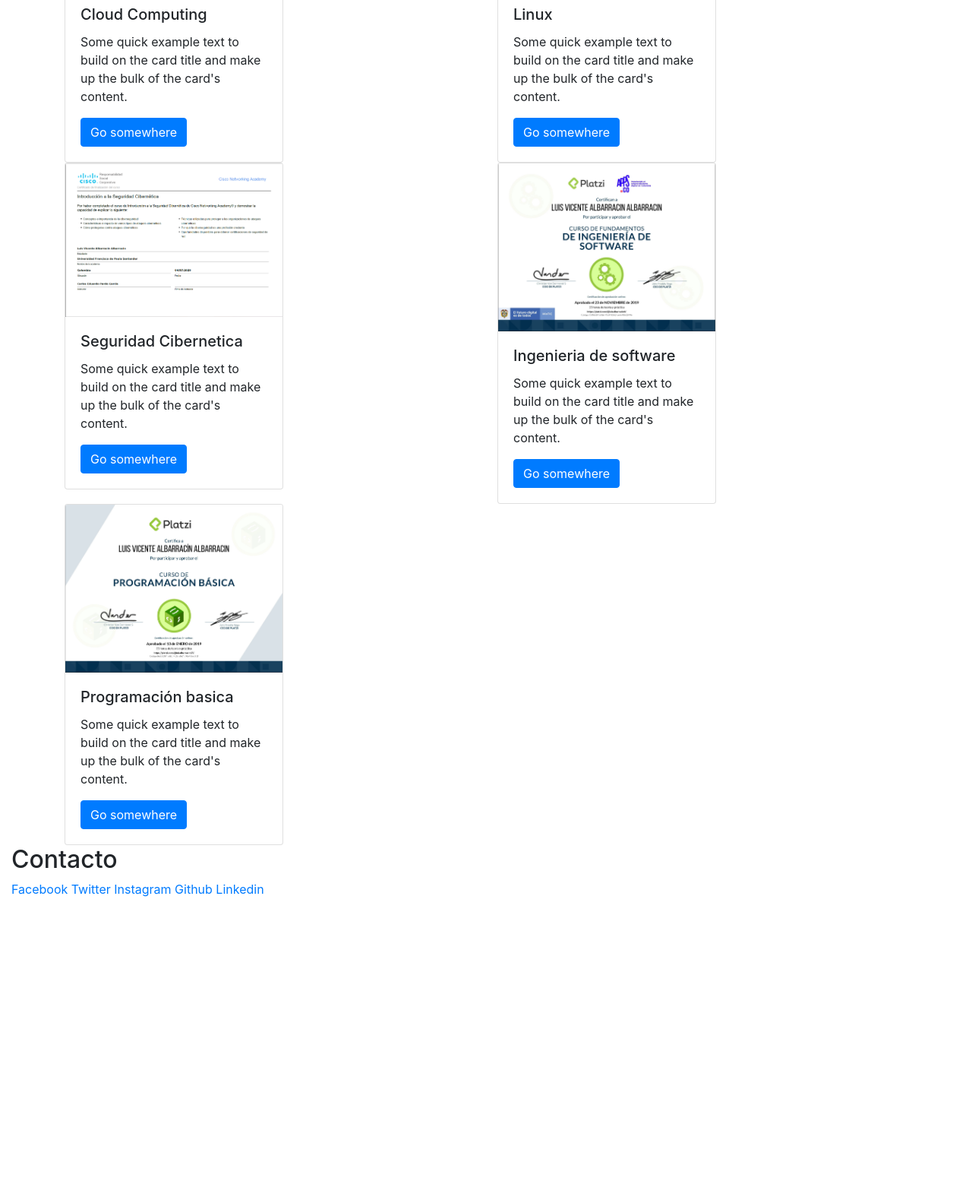
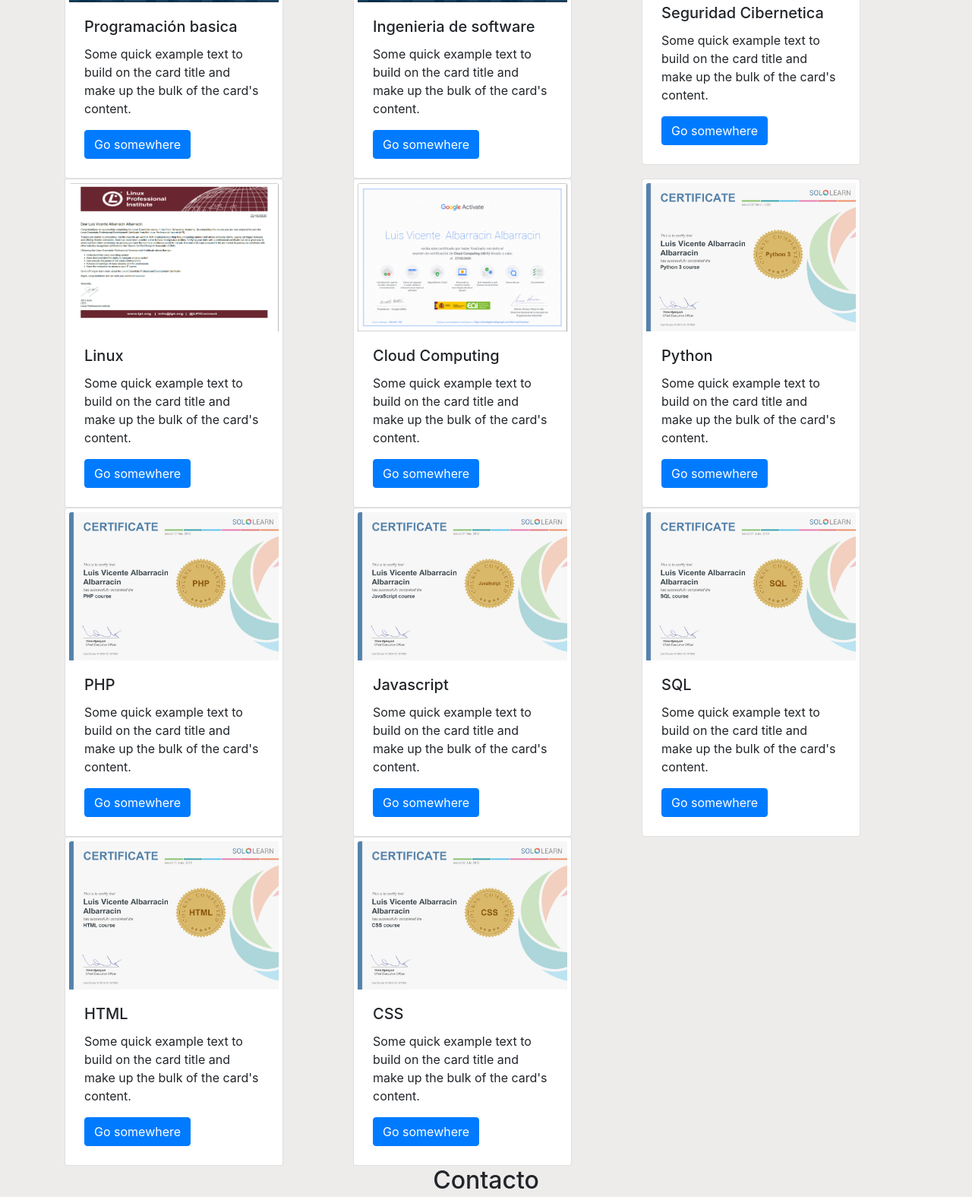
Before and after one commit to LuisAlbarracin/portafolio, a plain HTML site: page index.html in a window 1280 px wide. Shown: the part 613-2188 px from the top of the page at 76% size. Before the commit the page ends 1795 px from the top, so only its background shows below. Drawn offline with nearby package versions, Linux system fonts and the light colour scheme.

Commit message:
Agregando nuevos certificados

```diff
--- /dev/null
+++ b/css/styles.css
@@ -0,0 +1,7 @@
+body{
+    background: rgb(238, 235, 235);
+}
+
+.certificado{
+    padding: 5px;
+}
--- a/index.html
+++ b/index.html
@@ -1,11 +1,15 @@
 <!DOCTYPE html>
 <html lang="es">
-
   <head>
     <meta charset="UTF-8" />
     <meta name="viewport" content="width=device-width, initial-scale=1.0" />
-  <link rel="stylesheet" href="https://cdn.jsdelivr.net/npm/bootstrap@4.5.3/dist/css/bootstrap.min.css"
-    integrity="sha384-TX8t27EcRE3e/ihU7zmQxVncDAy5uIKz4rEkgIXeMed4M0jlfIDPvg6uqKI2xXr2" crossorigin="anonymous" />
+    <link
+      rel="stylesheet"
+      href="https://cdn.jsdelivr.net/npm/bootstrap@4.5.3/dist/css/bootstrap.min.css"
+      integrity="sha384-TX8t27EcRE3e/ihU7zmQxVncDAy5uIKz4rEkgIXeMed4M0jlfIDPvg6uqKI2xXr2"
+      crossorigin="anonymous"
+    />
+    <link rel="stylesheet" href="css/styles.css" />
     <title>Bienvenidos a mi sitio web</title>
   </head>
 
@@ -15,18 +19,25 @@
     </header>
     <section class="col-md-12">
       <h2 class="text-center">Quien soy</h2>
-    <img src="./img/matt.jpg" id="imagen" alt="Imagen de Matt de Death note" />
+      <img
+        src="./img/matt.jpg"
+        id="imagen"
+        alt="Imagen de Matt de Death note"
+      />
       <p>
-      Aqui va el extracto <br>
-      Lorem ipsum dolor sit, amet consectetur adipisicing elit. Quaerat ratione facilis soluta itaque libero amet eius
-      cumque, officiis tenetur voluptates doloremque maiores ipsa mollitia recusandae aut minima cupiditate
-      perspiciatis. Sed!Pariatur dolore aliquam iusto autem commodi eum error, eveniet amet quod atque vitae et! Aliquam
-      hic, voluptates ad odit labore necessitatibus ipsa adipisci minima atque quisquam neque ex mollitia ducimus.
+        Aqui va el extracto <br />
+        Lorem ipsum dolor sit, amet consectetur adipisicing elit. Quaerat
+        ratione facilis soluta itaque libero amet eius cumque, officiis tenetur
+        voluptates doloremque maiores ipsa mollitia recusandae aut minima
+        cupiditate perspiciatis. Sed!Pariatur dolore aliquam iusto autem commodi
+        eum error, eveniet amet quod atque vitae et! Aliquam hic, voluptates ad
+        odit labore necessitatibus ipsa adipisci minima atque quisquam neque ex
+        mollitia ducimus.
       </p>
     </section>
 
     <section class="col-md-12">
-    <h2>Proyectos</h2>
+      <h2 class="text-center">Proyectos</h2>
       <p>
         Lorem ipsum dolor sit amet consectetur adipisicing elit. Aspernatur
         blanditiis ea, voluptate rem laudantium modi eaque rerum at similique
@@ -36,76 +47,208 @@
     </section>
 
     <div class="container">
-
       <h2 class="text-center">Certificaciones</h2>
       <div class="row">
-      <div class="col-md-6">
-        <div class="card" style="width: 18rem;">
-          <img src="certificaciones/cloud_computing.png" class="card-img-top" alt="Certificado de Cisco">
+        <div class="col-md-4">
+          <div class="card certificado" style="width: 18rem">
+            <img
+              src="certificaciones/programacion_basica.png"
+              class="card-img-top"
+              alt="Certificado de Cisco"
+            />
             <div class="card-body">
-            <h5 class="card-title">Cloud Computing</h5>
-            <p class="card-text">Some quick example text to build on the card title and make up the bulk of the card's
-              content.</p>
+              <h5 class="card-title">Programación basica</h5>
+              <p class="card-text">
+                Some quick example text to build on the card title and make up
+                the bulk of the card's content.
+              </p>
               <a href="#" class="btn btn-primary">Go somewhere</a>
             </div>
           </div>
         </div>
 
-      <div class="col-md-6">
-        <div class="card" style="width: 18rem;">
-          <img src="certificaciones/linux.png" class="card-img-top" alt="Certificado de Cisco">
+        <div class="col-md-4">
+          <div class="card certificado" style="width: 18rem">
+            <img
+              src="certificaciones/ingenieria_software.png"
+              class="card-img-top"
+              alt="Certificado de Cisco"
+            />
             <div class="card-body">
-            <h5 class="card-title">Linux</h5>
-            <p class="card-text">Some quick example text to build on the card title and make up the bulk of the card's
-              content.</p>
+              <h5 class="card-title">Ingenieria de software</h5>
+              <p class="card-text">
+                Some quick example text to build on the card title and make up
+                the bulk of the card's content.
+              </p>
               <a href="#" class="btn btn-primary">Go somewhere</a>
             </div>
           </div>
         </div>
 
-      <div class="col-md-6">
-        <div class="card" style="width: 18rem;">
-          <img src="certificaciones/seguridad_cibernetica.png" class="card-img-top" alt="Certificado de Cisco">
+        <div class="col-md-4">
+          <div class="card certificado" style="width: 18rem">
+            <img
+              src="certificaciones/seguridad_cibernetica.png"
+              class="card-img-top"
+              alt="Certificado de Cisco"
+            />
             <div class="card-body">
               <h5 class="card-title">Seguridad Cibernetica</h5>
-            <p class="card-text">Some quick example text to build on the card title and make up the bulk of the card's
-              content.</p>
+              <p class="card-text">
+                Some quick example text to build on the card title and make up
+                the bulk of the card's content.
+              </p>
               <a href="#" class="btn btn-primary">Go somewhere</a>
             </div>
           </div>
         </div>
 
-      <div class="col-md-6">
-        <div class="card" style="width: 18rem;">
-          <img src="certificaciones/ingenieria_software.png" class="card-img-top" alt="Certificado de Cisco">
+        <div class="col-md-4">
+          <div class="card certificado" style="width: 18rem">
+            <img
+              src="certificaciones/linux.png"
+              class="card-img-top"
+              alt="Certificado de Cisco"
+            />
             <div class="card-body">
-            <h5 class="card-title">Ingenieria de software</h5>
-            <p class="card-text">Some quick example text to build on the card title and make up the bulk of the card's
-              content.</p>
+              <h5 class="card-title">Linux</h5>
+              <p class="card-text">
+                Some quick example text to build on the card title and make up
+                the bulk of the card's content.
+              </p>
               <a href="#" class="btn btn-primary">Go somewhere</a>
             </div>
           </div>
         </div>
 
-      <div class="col-md-6">
-        <div class="card" style="width: 18rem;">
-          <img src="certificaciones/programacion_basica.png" class="card-img-top" alt="Certificado de Cisco">
+        <div class="col-md-4">
+          <div class="card certificado" style="width: 18rem">
+            <img
+              src="certificaciones/cloud_computing.png"
+              class="card-img-top"
+              alt="Certificado de Cisco"
+            />
             <div class="card-body">
-            <h5 class="card-title">Programación basica</h5>
-            <p class="card-text">Some quick example text to build on the card title and make up the bulk of the card's
-              content.</p>
+              <h5 class="card-title">Cloud Computing</h5>
+              <p class="card-text">
+                Some quick example text to build on the card title and make up
+                the bulk of the card's content.
+              </p>
               <a href="#" class="btn btn-primary">Go somewhere</a>
             </div>
           </div>
         </div>
 
-
+        <div class="col-md-4">
+          <div class="card certificado" style="width: 18rem">
+            <img
+              src="certificaciones/cert-python.jpg"
+              class="card-img-top"
+              alt="Certificado de Python"
+            />
+            <div class="card-body">
+              <h5 class="card-title">Python</h5>
+              <p class="card-text">
+                Some quick example text to build on the card title and make up
+                the bulk of the card's content.
+              </p>
+              <a href="#" class="btn btn-primary">Go somewhere</a>
+            </div>
+          </div>
         </div>
 
+        <div class="col-md-4">
+          <div class="card certificado" style="width: 18rem">
+            <img
+              src="certificaciones/cert-php.jpg"
+              class="card-img-top"
+              alt="Certificado de PHP"
+            />
+            <div class="card-body">
+              <h5 class="card-title">PHP</h5>
+              <p class="card-text">
+                Some quick example text to build on the card title and make up
+                the bulk of the card's content.
+              </p>
+              <a href="#" class="btn btn-primary">Go somewhere</a>
+            </div>
+          </div>
+        </div>
+        <div class="col-md-4">
+          <div class="card certificado" style="width: 18rem">
+            <img
+              src="certificaciones/cert-js.jpg"
+              class="card-img-top"
+              alt="Certificado de Javascript"
+            />
+            <div class="card-body">
+              <h5 class="card-title">Javascript</h5>
+              <p class="card-text">
+                Some quick example text to build on the card title and make up
+                the bulk of the card's content.
+              </p>
+              <a href="#" class="btn btn-primary">Go somewhere</a>
+            </div>
+          </div>
+        </div>
+
+        <div class="col-md-4">
+          <div class="card certificado" style="width: 18rem">
+            <img
+              src="certificaciones/cert-sql.jpg"
+              class="card-img-top"
+              alt="Certificado de SQL"
+            />
+            <div class="card-body">
+              <h5 class="card-title">SQL</h5>
+              <p class="card-text">
+                Some quick example text to build on the card title and make up
+                the bulk of the card's content.
+              </p>
+              <a href="#" class="btn btn-primary">Go somewhere</a>
+            </div>
+          </div>
+        </div>
+        <div class="col-md-4">
+          <div class="card certificado" style="width: 18rem">
+            <img
+              src="certificaciones/cert-html.jpg"
+              class="card-img-top"
+              alt="Certificado de HTML"
+            />
+            <div class="card-body">
+              <h5 class="card-title">HTML</h5>
+              <p class="card-text">
+                Some quick example text to build on the card title and make up
+                the bulk of the card's content.
+              </p>
+              <a href="#" class="btn btn-primary">Go somewhere</a>
+            </div>
+          </div>
+        </div>
+
+        <div class="col-md-4">
+          <div class="card certificado" style="width: 18rem">
+            <img
+              src="certificaciones/cert-css.jpg"
+              class="card-img-top"
+              alt="Certificado de CSS"
+            />
+            <div class="card-body">
+              <h5 class="card-title">CSS</h5>
+              <p class="card-text">
+                Some quick example text to build on the card title and make up
+                the bulk of the card's content.
+              </p>
+              <a href="#" class="btn btn-primary">Go somewhere</a>
+            </div>
+          </div>
+        </div>
+      </div>
     </div>
 
     <section class="col-md-12">
-    <h2>Contacto</h2>
+      <h2 class="text-center">Contacto</h2>
       <a href="https://www.facebook.com/LuisAlbarracinA/">Facebook</a>
       <a href="https://www.twitter.com/LuisAlbarracin0/">Twitter</a>
       <a href="https://www.instagram.com/LuisAlbarracin0/">Instagram</a>
@@ -113,15 +256,20 @@
       <a href="https://www.linkedin.com/in/luisalbarracin/">Linkedin</a>
     </section>
 
-  <script src="https://code.jquery.com/jquery-3.5.1.slim.min.js"
+    <script
+      src="https://code.jquery.com/jquery-3.5.1.slim.min.js"
       integrity="sha384-DfXdz2htPH0lsSSs5nCTpuj/zy4C+OGpamoFVy38MVBnE+IbbVYUew+OrCXaRkfj"
-    crossorigin="anonymous"></script>
-  <script src="https://cdn.jsdelivr.net/npm/popper.js@1.16.1/dist/umd/popper.min.js"
+      crossorigin="anonymous"
+    ></script>
+    <script
+      src="https://cdn.jsdelivr.net/npm/popper.js@1.16.1/dist/umd/popper.min.js"
       integrity="sha384-9/reFTGAW83EW2RDu2S0VKaIzap3H66lZH81PoYlFhbGU+6BZp6G7niu735Sk7lN"
-    crossorigin="anonymous"></script>
-  <script src="https://cdn.jsdelivr.net/npm/bootstrap@4.5.3/dist/js/bootstrap.min.js"
+      crossorigin="anonymous"
+    ></script>
+    <script
+      src="https://cdn.jsdelivr.net/npm/bootstrap@4.5.3/dist/js/bootstrap.min.js"
       integrity="sha384-w1Q4orYjBQndcko6MimVbzY0tgp4pWB4lZ7lr30WKz0vr/aWKhXdBNmNb5D92v7s"
-    crossorigin="anonymous"></script>
+      crossorigin="anonymous"
+    ></script>
   </body>
-
 </html>
```
Also changed, not shown: certificaciones/cert-css.jpg (added), certificaciones/cert-html.jpg (added), certificaciones/cert-js.jpg (added), certificaciones/cert-php.jpg (added), certificaciones/cert-python.jpg (added), certificaciones/cert-sql.jpg (added). Lines whose indentation alone changed are shown as unchanged.
